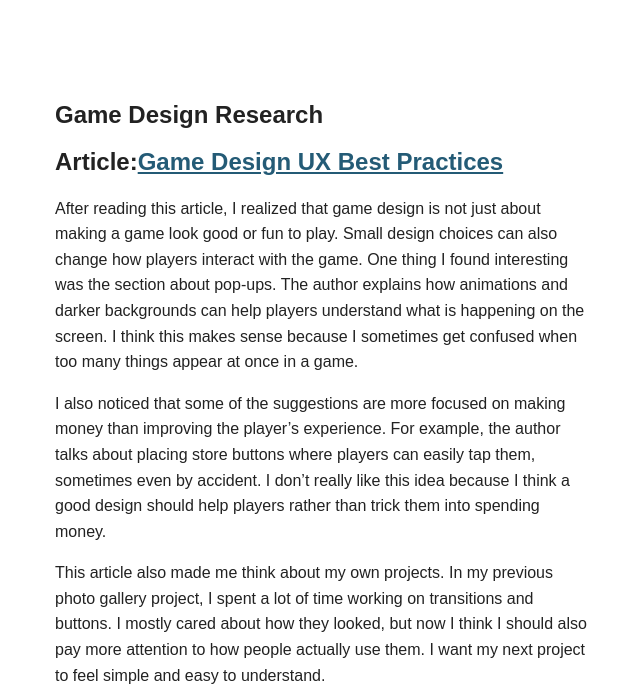
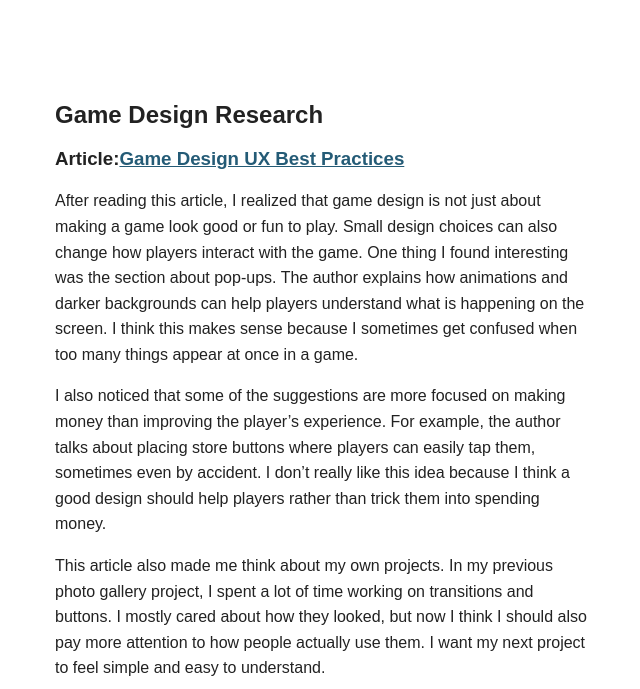
Before and after one commit to 2033483198/Tom-Tang-Des-157A, a plain HTML site: page journal/index.html in a window 1280 px wide. Shown: the part 111-800 px from the top of the page, without its empty margins (235-875 px from the left). Drawn offline with nearby package versions, Linux system fonts and the light colour scheme.

```diff
--- a/journal/index.html
+++ b/journal/index.html
@@ -17,7 +17,7 @@
     <main>
         <article>
             <h2>Game Design Research</h2>
-            <h2>Article:<a href="https://uxplanet.org/game-design-ux-best-practices-guide-4a3078c32099">Game Design UX Best Practices</a></h2>
+            <h3>Article:<a href="https://uxplanet.org/game-design-ux-best-practices-guide-4a3078c32099">Game Design UX Best Practices</a></h3>
 
             <p>After reading this article, I realized that game design is not just about making a game look good or fun to play. Small design choices can also change how players interact with the game. One thing I found interesting was the section about pop-ups. The author explains how animations and darker backgrounds can help players understand what is happening on the screen. I think this makes sense because I sometimes get confused when too many things appear at once in a game.</p>
             <p>I also noticed that some of the suggestions are more focused on making money than improving the player’s experience. For example, the author talks about placing store buttons where players can easily tap them, sometimes even by accident. I don’t really like this idea because I think a good design should help players rather than trick them into spending money.</p>
```
